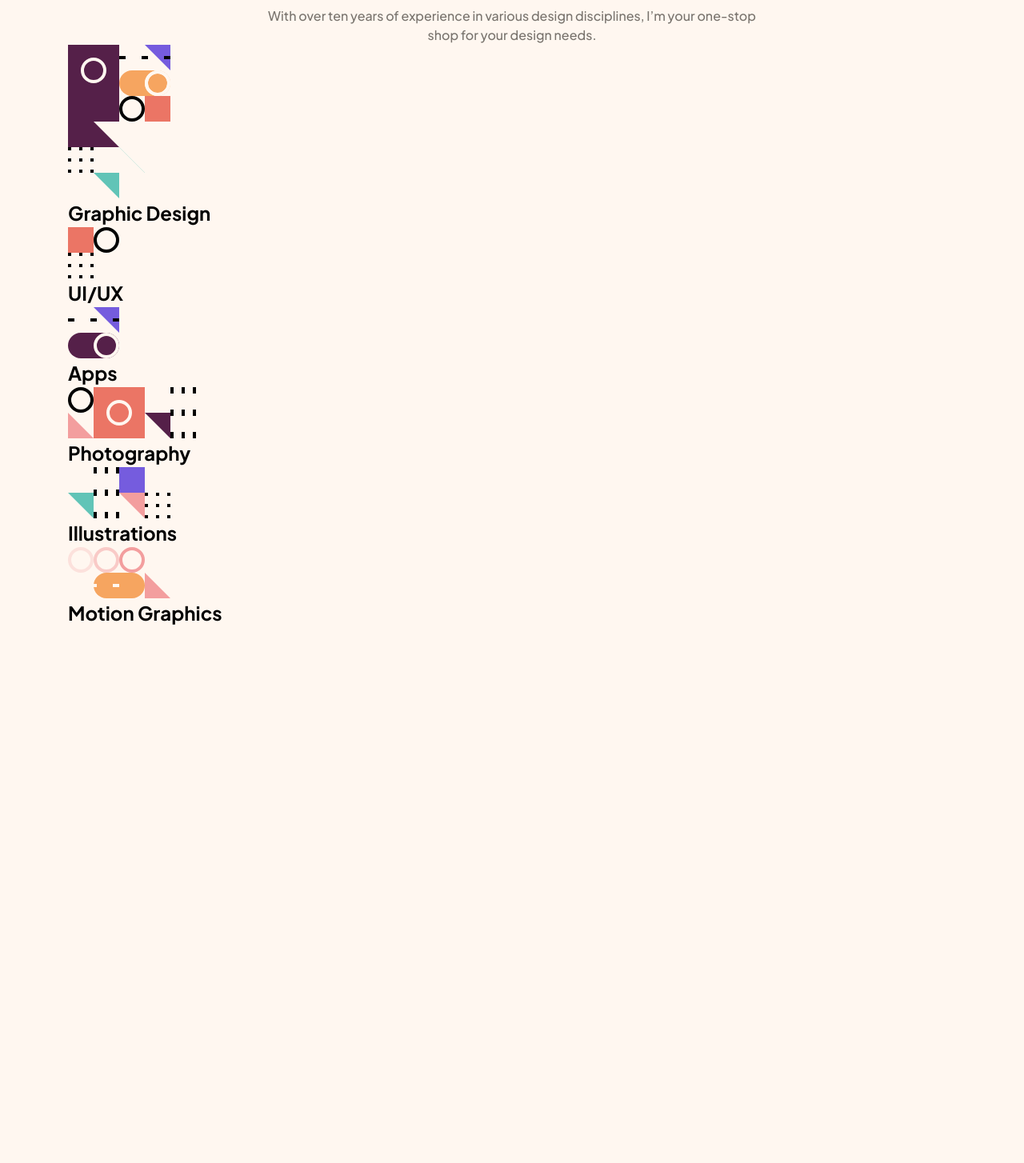
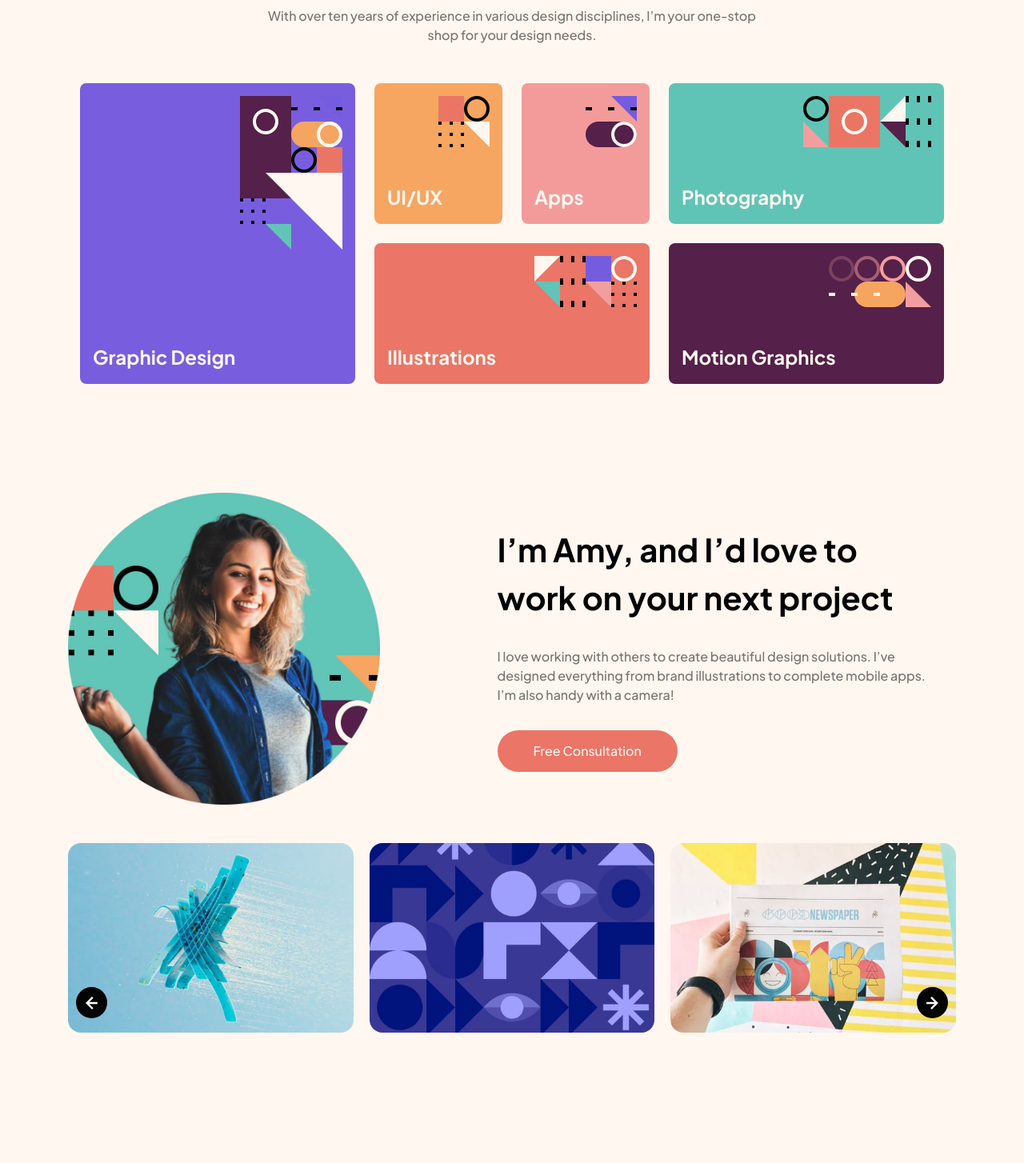
Before and after one commit to Lee-folkes/Single-Page-Design-Portfolio, a plain HTML site: page index.html in a window 1280 px wide. Shown: the part 260-1714 px from the top of the page at 80% size. Before the commit the page ends 1044 px from the top, so only its background shows below. Drawn offline with nearby package versions, Linux system fonts and the light colour scheme.

Commit message:
Hero section complete at desktop res, slider started

```diff
--- a/app.js
+++ b/app.js
@@ -0,0 +1,54 @@
+const swiper = new Swiper('.swiper', {
+    // Optional parameters
+    direction: 'horizontal',
+    loop: true,
+
+    // If we need pagination
+    pagination: {
+      el: '.swiper-pagination',
+    },
+
+    // Navigation arrows
+    navigation: {
+      nextEl: '.swiper-button-next',
+      prevEl: '.swiper-button-prev',
+    },
+
+    // And if we need scrollbar
+    scrollbar: {
+      el: '.swiper-scrollbar',
+    },
+
+    centeredSlidesBounds: 'true',
+
+//     effect: 'coverflow',
+//   coverflowEffect: {
+//     rotate: 30,
+//     slideShadows: false,
+//   },
+
+
+
+    slidesPerView: 1,
+  spaceBetween: 5,
+
+  // Responsive breakpoints
+  breakpoints: {
+    // when window width is >= 320px
+    320: {
+      slidesPerView: 2,
+      spaceBetween: 10
+    },
+    // when window width is >= 480px
+    480: {
+      slidesPerView: 3,
+      spaceBetween: 15
+    },
+    // when window width is >= 640px
+    640: {
+      slidesPerView: 3,
+      spaceBetween: 20
+    }
+  }
+
+  });
--- a/index.html
+++ b/index.html
@@ -6,6 +6,7 @@
     <link rel="preconnect" href="https://fonts.googleapis.com">
     <link rel="preconnect" href="https://fonts.gstatic.com" crossorigin>
     <link href="https://fonts.googleapis.com/css2?family=Plus+Jakarta+Sans:wght@500;700&display=swap" rel="stylesheet">
+    <link rel="stylesheet" href="https://cdn.jsdelivr.net/npm/swiper@11/swiper-bundle.min.css">
     <link rel="stylesheet" href="style.css">
     <title>Design Portfolio</title>
 </head>
@@ -23,54 +24,96 @@
                 <p>With over ten years of experience in various design disciplines, I’m your one-stop shop for your design needs.</p>
             </div>
         </div>
+        <section class="hero-section container margin-top-700">
+            <div class="hero-wrapper">
+                <div class="card graphic-design">
+                    <div class="card-image">
+                        <img src="./img/pattern-graphic-design.svg" alt="">
+                    </div>
+                    <div class="card-title">
+                        <h2>Graphic Design</h2>
+                    </div>
+                </div>
+                <div class="card ui">
+                    <div class="card-image">
+                        <img src="./img/pattern-ui-ux.svg" alt="">
+                    </div>
+                    <div class="card-title">
+                        <h2>UI/UX</h2>
+                    </div>
+                </div>
+                <div class="card apps">
+                    <div class= "card-image">
+                        <img src="./img/pattern-apps.svg" alt="">
+                    </div>
+                    <div class = "card-title">
+                        <h2>Apps</h2>
+                    </div>
+                </div>
+                <div class="card photo">
+                    <div class= "card-image">
+                        <img src="./img/pattern-photography.svg" alt="">
+                    </div>
+                    <div class = "card-title">
+                        <h2>Photography</h2>
+                    </div>
+                </div>
+                <div class="card illustrations">
+                    <div class= "card-image">
+                        <img src="./img/pattern-illustrations.svg" alt="">
+                    </div>
+                    <div class = "card-title">
+                        <h2>Illustrations</h2>
+                    </div>
+                </div>
+                <div class="card motion">
+                    <div class= "card-image">
+                        <img src="./img/pattern-motion-graphics.svg" alt="">
+                    </div>
+                    <div class = "card-title">
+                        <h2>Motion Graphics</h2>
+                    </div>
+                </div>
+            </div>
+        </section>
+        <section class="cta-section container margin-top-900">
+            <div class="cta-image">
+                <img src="./img/image-amy.webp" alt="">
+            </div>
+            <div class="cta-text">
+                <h2>I’m Amy, and I’d love to work on your next project</h2>
+                <p>I love working with others to create beautiful design solutions. I’ve designed everything from brand illustrations to complete mobile apps. I’m also handy with a camera!</p>
+                <button class="button">Free Consultation</button>
+            </div>
+        </section>
+                    <!-- Slider main container -->
+        <div class="swiper container margin-top-700">
+            <!-- Additional required wrapper -->
+            <div class="swiper-wrapper">
+            <!-- Slides -->
+            <div class="swiper-slide"><img src="./img/image-slide-1.jpg" alt=""></div>
+            <div class="swiper-slide"><img src="./img/image-slide-2.jpg" alt=""></div>
+            <div class="swiper-slide"><img src="./img/image-slide-3.jpg" alt=""></div>
+            <div class="swiper-slide"><img src="./img/image-slide-4.jpg" alt=""></div>
+            <div class="swiper-slide"><img src="./img/image-slide-5.jpg" alt=""></div>
+            </div>
+            <!-- If we need pagination -->
+            <!-- <div class="swiper-pagination"></div> -->
 
-        <div class="hero-wrapper container">
-            <div class="card graphic-design">
-                <card-image>
-                    <img src="./img/pattern-graphic-design.svg" alt="">
-                </card-image>
-                <card-title>
-                    <h2>Graphic Design</h2>
-                </card-title>
-            <div class="card ui">
-                <card-image>
-                    <img src="./img/pattern-ui-ux.svg" alt="">
-                </card-image>
-                <card-title>
-                    <h2>UI/UX</h2>
-                </card-title>
-            <div class="card apps">
-                <card-image>
-                    <img src="./img/pattern-apps.svg" alt="">
-                </card-image>
-                <card-title>
-                    <h2>Apps</h2>
-                </card-title>
-            <div class="card photo">
-                <card-image>
-                    <img src="./img/pattern-photography.svg" alt="">
-                </card-image>
-                <card-title>
-                    <h2>Photography</h2>
-                </card-title>
-            <div class="card illustrations">
-                <card-image>
-                    <img src="./img/pattern-illustrations.svg" alt="">
-                </card-image>
-                <card-title>
-                    <h2>Illustrations</h2>
-                </card-title>
-            <div class="card motion">
-                <card-image>
-                    <img src="./img/pattern-motion-graphics.svg" alt="">
-                </card-image>
-                <card-title>
-                    <h2>Motion Graphics</h2>
-                </card-title>
-            </div>
+            <!-- If we need navigation buttons -->
+            <div class="swiper-button-prev"><button></button></div>
+            <div class="swiper-button-next"><button></button></div>
+
+            <!-- If we need scrollbar -->
+            <!-- <div class="swiper-scrollbar"></div> -->
+        </div>
+        <div class="swiper-controls">
+
         </div>
 
+    </main>
 
-    </main>
+    <script src="https://cdn.jsdelivr.net/npm/swiper@11/swiper-bundle.min.js"></script>
+    <script type="module" src="./app.js"></script>
 </body>
 </html>
--- a/style.css
+++ b/style.css
@@ -49,7 +49,10 @@
     --size-600: 2rem;
     --size-700: 3rem;
     --size-800: 4rem;
-    --size-900: 5rem;
+    --size-900: 8.5rem;
+
+    --swiper-navigation-size: 4rem;
+    --
 
   }
 
@@ -141,6 +144,14 @@ body{
     justify-content: space-between;
 }
 
+.button{
+    color: var(--clr-neautral-100);
+    background-color: var(--clr-primary-900);
+    border-radius: 100vh;
+    padding: .87rem 2.81rem ;
+
+}
+
 .page-heading{
     text-align: center;
     display: flex;
@@ -161,9 +172,147 @@ body{
         max-width: 53ch;
 }
 
+/* hero */
+.hero-section{
+    display: flex;
+    align-items: center;
+}
+.card{
+    position: relative;
+    display: flex;
+    border-radius: .5rem;
+    padding: 1rem;
+}
+
+.card-image{
+    position: absolute;
+    top: 1rem;
+    right: 1rem;
+    height: 100%;
+}
+
+.card-title{
+    color: var(--clr-neautral-100);
+    font-size: 1rem;
+    position: absolute;
+    bottom: 1rem;
+    left: 1rem;
+}
+
+.graphic-design{
+    background-color: var(--clr-accent-blue);
+    grid-area: graphic;
+}
+
+.ui{
+    background-color: var(--clr-accent-yellow);
+    grid-area: ui;
+}
+
+.apps{
+    background-color:var(--clr-accent-pink);
+    grid-area: apps;
+}
+
+.photo{
+    background-color: var(--clr-accent-cyan);
+    grid-area: photo;
+}
+
+.illustrations{
+    background-color: var(--clr-accent-red);
+    grid-area: illus;
+}
+
+.motion{
+    background-color: var(--clr-accent-purple);
+    grid-area: motion;
+}
+
+.hero-wrapper{
+    position: relative;
+    display: grid;
+    justify-content: center;
+    width: 100%;
+    margin: 0;
+    grid-template-columns: 10rem 10rem 10rem 10rem 10rem 10rem;
+    grid-template-rows: 11rem 11rem;
+    gap: 1.5rem;
+    grid-template-areas:
+    "graphic graphic ui apps photo photo"
+    "graphic graphic illus illus motion motion";
+}
+
+.cta-section{
+    margin-inline: auto;
+    display: flex;
+    flex-direction: row;
+    gap:7.8rem;
+    align-items: center;
+}
+
+.cta-image{
+    max-width: 100%;
+}
+
+.cta-text{
+    position: relative;
+    display: flex;
+    flex-direction: column;
+    justify-content: center;
+    align-items: center;
+    gap:2rem;
+    padding: 0 2% 0 2%;
+}
+
+.cta-text > h2{
+    color: var(--clr-primary-900);
+    font-size: var(--fs-heading-m);
+}
+
+.cta-text > p{
+    color: var(--clr-primary-600);
+}
+
+.cta-text > .button{
+    background-color: var(--clr-accent-red);
+    border: none;
+    align-self: flex-start;
+
+}
+
+/* swiper */
 
 
+.swiper {
+    width: 100%;
+    height: 400px;
+  }
 
+.swiper-slide img{
+    border-radius: 1rem;
+}
+
+.swiper-button-prev button{
+    background-color: var(--clr-primary-900);
+    background-image: url(./img/icon-arrow-left.svg);
+    background-position: center;
+    background-repeat: no-repeat;
+    aspect-ratio: 1;
+    border: none;
+    border-radius: 100%;
+    width: 100%;
+}
+.swiper-button-next button{
+    background-color: var(--clr-primary-900);
+    background-image: url(./img/icon-arrow-right.svg);
+    background-position: center;
+    background-repeat: no-repeat;
+    aspect-ratio: 1;
+    width: 100%;
+    border: none;
+    border-radius: 100%;
+}
 
 
 
@@ -189,11 +338,11 @@ body{
 
 .fs-heading-l{
   font-size: var(--fs-heading-l);
-  line-height: 4.3;
+  line-height: 4.3rem;
 }
 .fs-heading-m{
   font-size: var(--fs-heading-m);
-  line-height: 2.5;
+  line-height: 2rem;
 }
 .fs-heading-s{
   font-size: var(--fs-heading-s);
@@ -222,6 +371,9 @@ body{
   }
   .margin-top-800{
     margin-block-start: var(--size-800);
+  }
+  .margin-top-900{
+    margin-block-start: var(--size-900);
   }
 
   .mx-auto{
```
